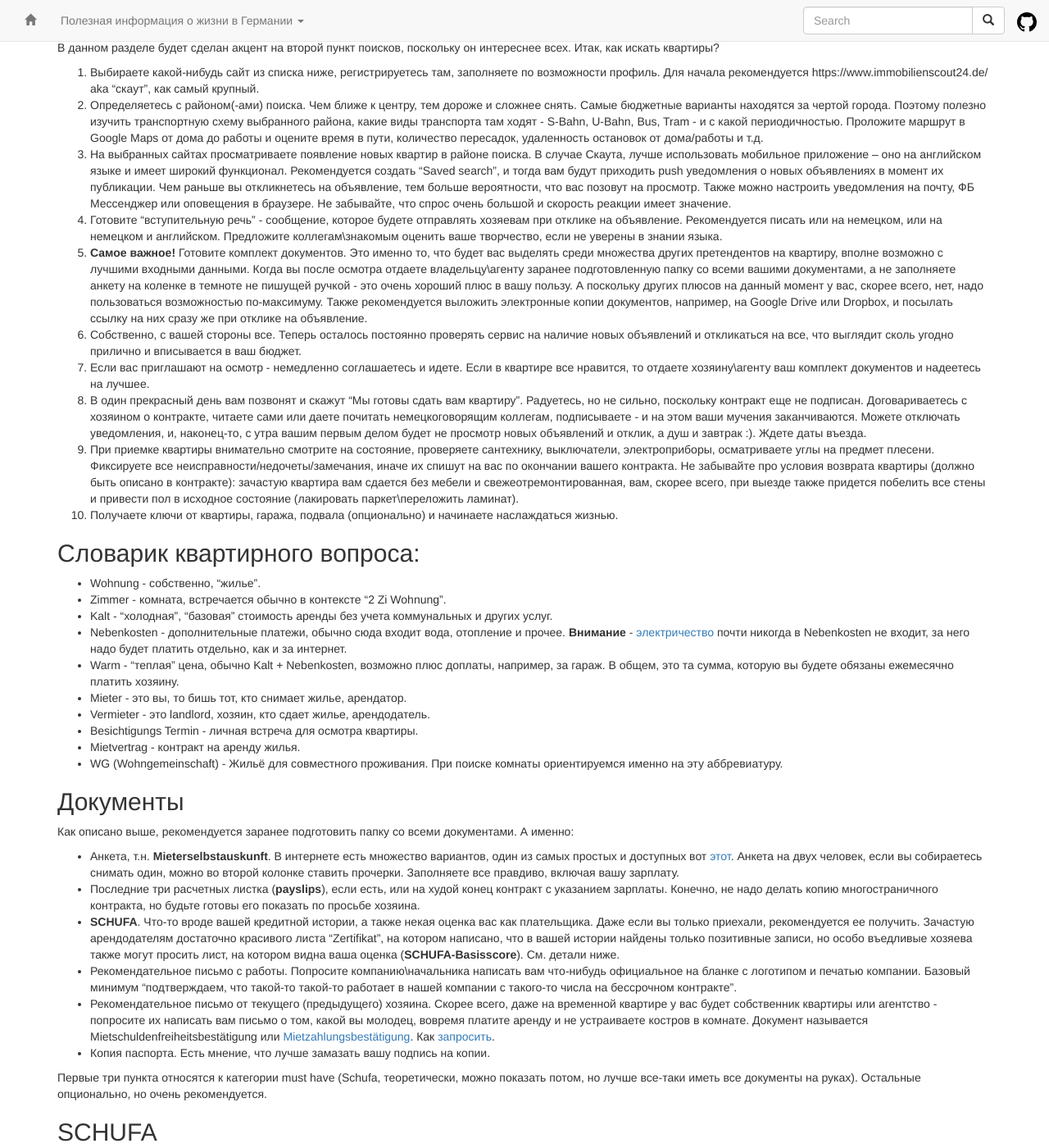
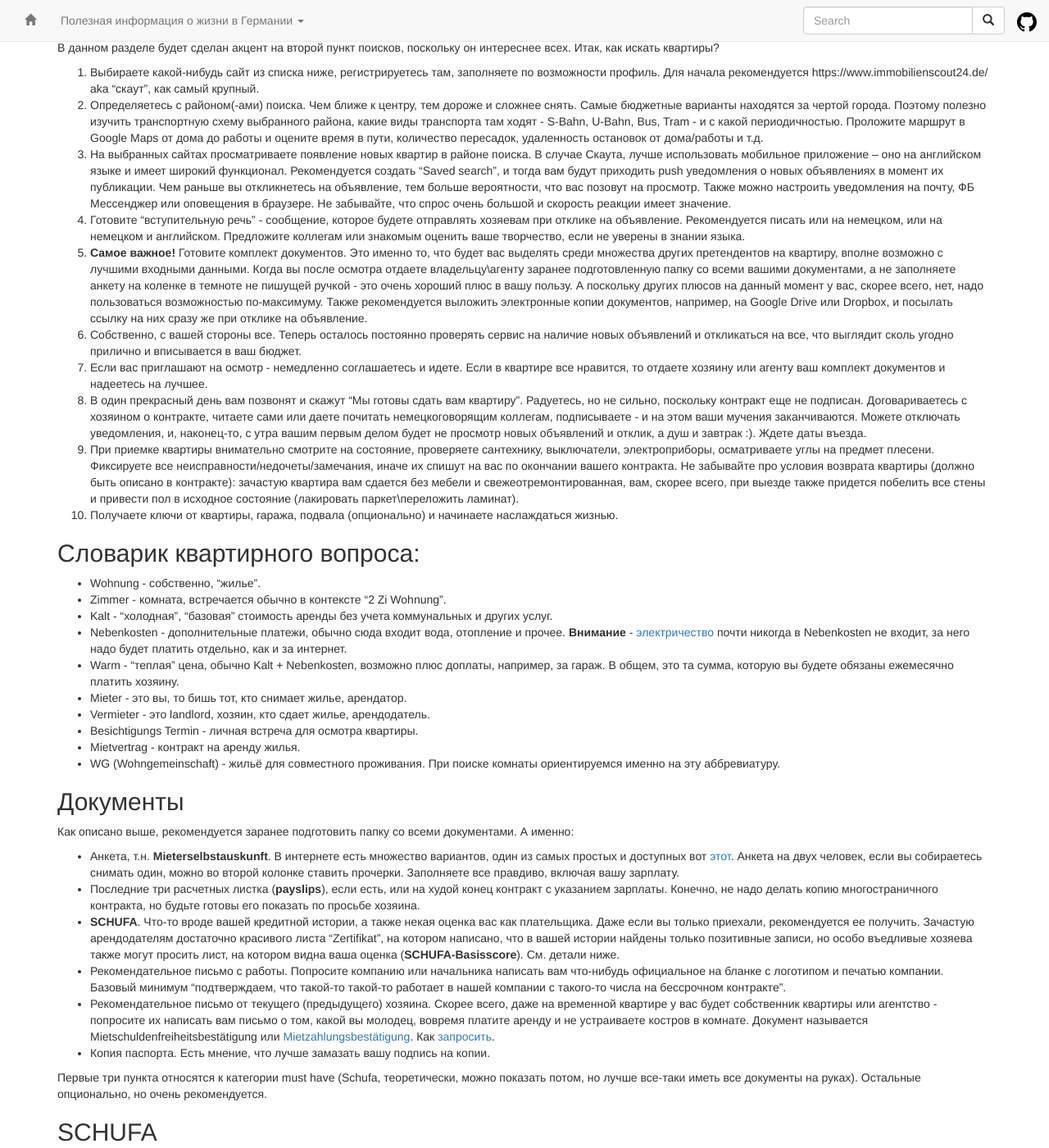
Before and after one commit to ru-de/faq, a Jekyll site: the page built from pages/Квартирный вопрос.md, in a window 1280 px wide and 1400 px high, scrolled down 445 px. Shown: the whole window at 82% size. Built offline with Jekyll 4.4.1, drawn with Linux system fonts in a browser that asks for light colours; nearby versions of some CDN libraries; some of the changed text lies outside the part shown.

Commit message:
Travis #795: sync github pages

```diff
--- a/pages/Квартирный вопрос.md
+++ b/pages/Квартирный вопрос.md
@@ -17,10 +17,10 @@ layout: default
 1. Выбираете какой-нибудь сайт из списка ниже, регистрируетесь там, заполняете по возможности профиль. Для начала рекомендуется https://www.immobilienscout24.de/ aka "скаут", как самый крупный.
 2. Определяетесь с районом(-ами) поиска. Чем ближе к центру, тем дороже и сложнее снять. Самые бюджетные варианты находятся за чертой города. Поэтому полезно изучить транспортную схему выбранного района, какие виды транспорта там ходят - S-Bahn, U-Bahn, Bus, Tram - и с какой периодичностью. Проложите маршрут в Google Maps от дома до работы и оцените время в пути, количество пересадок, удаленность остановок от дома/работы и т.д.
 3. На выбранных сайтах просматриваете появление новых квартир в районе поиска. В случае Скаута, лучше использовать мобильное приложение – оно на английском языке и имеет широкий функционал. Рекомендуется создать "Saved search", и тогда вам будут приходить push уведомления о новых объявлениях в момент их публикации. Чем раньше вы откликнетесь на объявление, тем больше вероятности, что вас позовут на просмотр. Также можно настроить уведомления на почту, ФБ Мессенджер или оповещения в браузере. Не забывайте, что спрос очень большой и скорость реакции имеет значение.
-4. Готовите "вступительную речь" - сообщение, которое будете отправлять хозяевам при отклике на объявление. Рекомендуется писать или на немецком, или на немецком и английском. Предложите коллегам\знакомым оценить ваше творчество, если не уверены в знании языка.
+4. Готовите "вступительную речь" - сообщение, которое будете отправлять хозяевам при отклике на объявление. Рекомендуется писать или на немецком, или на немецком и английском. Предложите коллегам или знакомым оценить ваше творчество, если не уверены в знании языка.
 5. **Самое важное!** Готовите комплект документов. Это именно то, что будет вас выделять среди множества других претендентов на квартиру, вполне возможно с лучшими входными данными. Когда вы после осмотра отдаете владельцу\агенту заранее подготовленную папку со всеми вашими документами, а не заполняете анкету на коленке в темноте не пишущей ручкой - это очень хороший плюс в вашу пользу. А поскольку других плюсов на данный момент у вас, скорее всего, нет, надо пользоваться возможностью по-максимуму. Также рекомендуется выложить электронные копии документов, например, на Google Drive или Dropbox, и посылать ссылку на них сразу же при отклике на объявление.
 6. Собственно, с вашей стороны все. Теперь осталось постоянно проверять сервис на наличие новых объявлений и откликаться на все, что выглядит сколь угодно прилично и вписывается в ваш бюджет.
-7. Если вас приглашают на осмотр - немедленно соглашаетесь и идете. Если в квартире все нравится, то отдаете хозяину\агенту ваш комплект документов и надеетесь на лучшее.
+7. Если вас приглашают на осмотр - немедленно соглашаетесь и идете. Если в квартире все нравится, то отдаете хозяину или агенту ваш комплект документов и надеетесь на лучшее.
 8. В один прекрасный день вам позвонят и скажут "Мы готовы сдать вам квартиру". Радуетесь, но не сильно, поскольку контракт еще не подписан. Договариваетесь с хозяином о контракте, читаете сами или даете почитать немецкоговорящим коллегам, подписываете - и на этом ваши мучения заканчиваются. Можете отключать уведомления, и, наконец-то, с утра вашим первым делом будет не просмотр новых объявлений и отклик, а душ и завтрак :). Ждете даты въезда.
 9. При приемке квартиры внимательно смотрите на состояние, проверяете сантехнику, выключатели, электроприборы, осматриваете углы на предмет плесени. Фиксируете все неисправности/недочеты/замечания, иначе их спишут на вас по окончании вашего контракта. Не забывайте про условия возврата квартиры (должно быть описано в контракте): зачастую квартира вам сдается без мебели и свежеотремонтированная, вам, скорее всего, при выезде также придется побелить все стены и привести пол в исходное состояние (лакировать паркет\переложить ламинат).
 10. Получаете ключи от квартиры, гаража, подвала (опционально) и начинаете наслаждаться жизнью.
@@ -36,20 +36,22 @@ layout: default
 - Vermieter - это landlord, хозяин, кто сдает жилье, арендодатель.
 - Besichtigungs Termin - личная встреча для осмотра квартиры.
 - Mietvertrag - контракт на аренду жилья.
-- WG (Wohngemeinschaft) - Жильё для совместного проживания. При поиске комнаты ориентируемся именно на эту аббревиатуру.
+- WG (Wohngemeinschaft) - жильё для совместного проживания. При поиске комнаты ориентируемся именно на эту аббревиатуру.
+
 
 ## Документы
 Как описано выше, рекомендуется заранее подготовить папку со всеми документами. А именно:
 - Анкета, т.н. **Mieterselbstauskunft**. В интернете есть множество вариантов, один из самых простых и доступных вот [этот](http://www.mietrecht-hilfe.de/media/downloads/Selbstauskunft-Mieter-Vorlage.pdf). Анкета на двух человек, если вы собираетесь снимать один, можно во второй колонке ставить прочерки. Заполняете все правдиво, включая вашу зарплату.
 - Последние три расчетных листка (**payslips**), если есть, или на худой конец контракт с указанием зарплаты. Конечно, не надо делать копию многостраничного контракта, но будьте готовы его показать по просьбе хозяина.
 - **SCHUFA**. Что-то вроде вашей кредитной истории, а также некая оценка вас как плательщика. Даже если вы только приехали, рекомендуется ее получить. Зачастую арендодателям достаточно красивого листа "Zertifikat", на котором написано, что в вашей истории найдены только позитивные записи, но особо въедливые хозяева также могут просить лист, на котором видна ваша оценка (**SCHUFA-Basisscore**). См. детали ниже.
-- Рекомендательное письмо с работы. Попросите компанию\начальника написать вам что-нибудь официальное на бланке с логотипом и печатью компании. Базовый минимум "подтверждаем, что такой-то такой-то работает в нашей компании с такого-то числа на бессрочном контракте".
+- Рекомендательное письмо с работы. Попросите компанию или начальника написать вам что-нибудь официальное на бланке с логотипом и печатью компании. Базовый минимум "подтверждаем, что такой-то такой-то работает в нашей компании с такого-то числа на бессрочном контракте".
 - Рекомендательное письмо от текущего (предыдущего) хозяина. Скорее всего, даже на временной квартире у вас будет собственник квартиры или агентство - попросите их написать вам письмо о том, какой вы молодец, вовремя платите аренду и не устраиваете костров в комнате.
   Документ называется Mietschuldenfreiheitsbestätigung или [Mietzahlungsbestätigung](https://www.immobilienscout24.de/ratgeber/wohnungsbewerbung/mietzahlungsbestaetigung.html).
   Как [запросить](https://www.reddit.com/r/germany/comments/4qwt9f/q_how_to_request/).
 - Копия паспорта. Есть мнение, что лучше замазать вашу подпись на копии.
 
 Первые три пункта относятся к категории must have (Schufa, теоретически, можно показать потом, но лучше все-таки иметь все документы на руках). Остальные опционально, но очень рекомендуется.
+
 
 ## SCHUFA
 SCHUFA - это крупная немецкая организация, которая, в числе прочего, занимается кредитными историями и оценкой "надежности" резидентов Германии. Если вы все платите вовремя, не получаете штрафов и имеете зарплату, то обычно никаких проблем возникнуть не должно. Но просрочки платежей, частые смены банка, злостные нарушения законов (повторные проезды без билета, например), большое количество кредитов - все это может негативно отразиться на вашей оценке, вследствие чего вам будет сложнее найти квартиру (какой хозяин захочет сдавать злостному неплательщику), банки откажут в кредите или выдадут под грабительский процент, и прочее.
@@ -61,19 +63,18 @@ SCHUFA - это крупная немецкая организация, кото
   - На основании § 34 Bundesdatenschutzgesetz SCHUFA можно получить бесплатно один раз в год, заполнив бумажную форму и отправив почтой. Следуйте этой довольно понятной [инструкции](http://www.ratgeber-geld.de/schufa/auskunft.html). Бланк можно найти [здесь](https://www.meineschufa.de/index.php?site=11_3_1).
   - Можно получить SCHUFA и через "скаут" - [ссылка на услугу](https://bonitaetscheck.immobilienscout24.de/). Стоит 29.95 евро. Присылают либо на почтовый ящик, либо дают скачать электронный вариант. Бонусом идет месячный пробный период премиум аккаунта (по состоянию на начало 2018г). Если премиум аккаунт не нужен (а он скорее всего не нужен), то лучше сразу его отключить, так как иначе он автоматически продлится и скаут втихую начнет каждый месяц списывать абонентскую плату.
 
-
 ### Полезные ссылки
 Сайты для поиска:
-  * https://www.immobilienscout24.de/ - крупнейший сайт для поиска квартир в Германии,
-  * http://www.immonet.de/,
-  * https://www.immowelt.de/,
-  * http://www.wg-gesucht.de/,
-  * http://kleinanzeigen.ebay.de,
-  * https://www.akelius.de/ - это агентство, которое владеет многоквартирными домами под сдачу, вам помогает их агент, но платить ему не надо. Очень хорошие и говорят по-английски.
- * ![](files/be.png)
-   * http://en.coming-home.org - агентство, цены выше среднего, но квартиры все меблированные,
-   * https://www.city-wohnen.de/eng/berlin/ - агентство, цены немного выше среднего, как правило в цену уже все включено (газ, вода, свет), квартиры все меблированные, быстро отвечают и хорошо подбирают вариант если точно опишете свои пожелания и район, общение на английском.
-   * Группы в фейсбуке, объявлений много, но есть и мошенники: [1](https://www.facebook.com/groups/183048595060764), [2](https://www.facebook.com/groups/681027242074146/), [3](https://www.facebook.com/groups/berlinrooms), [4](https://www.facebook.com/groups/easy.wg), [5](https://www.facebook.com/groups/890919300923458),
+* https://www.immobilienscout24.de/ - крупнейший сайт для поиска квартир в Германии,
+* http://www.immonet.de/,
+* https://www.immowelt.de/,
+* http://www.wg-gesucht.de/,
+* http://kleinanzeigen.ebay.de,
+* https://www.akelius.de/ - это агентство, которое владеет многоквартирными домами под сдачу, вам помогает их агент, но платить ему не надо. Очень хорошие и говорят по-английски.
+* ![](files/be.png)
+  * http://en.coming-home.org - агентство, цены выше среднего, но квартиры все меблированные,
+  * https://www.city-wohnen.de/eng/berlin/ - агентство, цены немного выше среднего, как правило в цену уже все включено (газ, вода, свет), квартиры все меблированные, быстро отвечают и хорошо подбирают вариант если точно опишете свои пожелания и район, общение на английском.
+  * Группы в фейсбуке, объявлений много, но есть и мошенники: [1](https://www.facebook.com/groups/183048595060764), [2](https://www.facebook.com/groups/681027242074146/), [3](https://www.facebook.com/groups/berlinrooms), [4](https://www.facebook.com/groups/easy.wg), [5](https://www.facebook.com/groups/890919300923458),
 
 Если квартира нужна срочно и меблированная:
 * https://www.nestpick.com
@@ -95,7 +96,6 @@ SCHUFA - это крупная немецкая организация, кото
   - Wohnungsgenossenschaften обычно сдают жилье без маклера, т.е. маклерские можно сэкономить.
   - Недостатки: время ожидания квартиры в зависимости от фирмы и района может быть достаточно долгим Wohnungsgenossenschaften в Берлине [здесь](http://www.berlin.de/special/immobilien-und-wohnen/adressen/wohnungsbaugenossenschaft/)
 
-
 ## Черный список
 Сдали очень проблемную недешевую квартиру, взяли комиссию, дело дошло до адвоката, по рассказам жильцов этого дома с ними судились пару раз, о проблемах явно знали и не предупредили:
  - Roseneck management
@@ -112,13 +112,13 @@ SCHUFA - это крупная немецкая организация, кото
 
 Если вы не знаете, где снять:
   - Купите билет на день/неделю и покатайтесь пару дней автобусами/трамваями, посмотрите город.
-  - Используйте Google Maps Street View и анализируйте улицу/район по внешнему виду (наличие/отсутствие граффити, озеленение, и т.д.).
+  - Используйте Google Maps Street View и анализируйте улицу/район по внешнему виду (наличие/отсутствие граффити, озеленение, и т.д).
 
 ## Переезд, доставка грузов, перенос тяжестей
 - http://markmanwithavan.tumblr.com/
 - В Берлине 017640246446 Николай (Микола, украино-русско-немецко-язычный) - владеет несколькими автомобилями разных размеров.
 - По Берлину:  0176 23154660 (русскоязычный, Михаил).
-- Перевоз грузов из Днепропетровска (Украина): +380562325842,  +380562367980.
+- Перевоз грузов из Днепропетровска (Украина): +380562325842, +380562367980.
 
-## Ссылки на отчеты о поисках:
+## Ссылки на отчеты о поисках
 - http://berlinsale.com/kak-snyat-kvartiru-v-berline-lichnoe-mnenie инструкция по поиску квартир "offline"
```
Also changed, not shown: pages/Интернет.md (+2 -2 lines).
